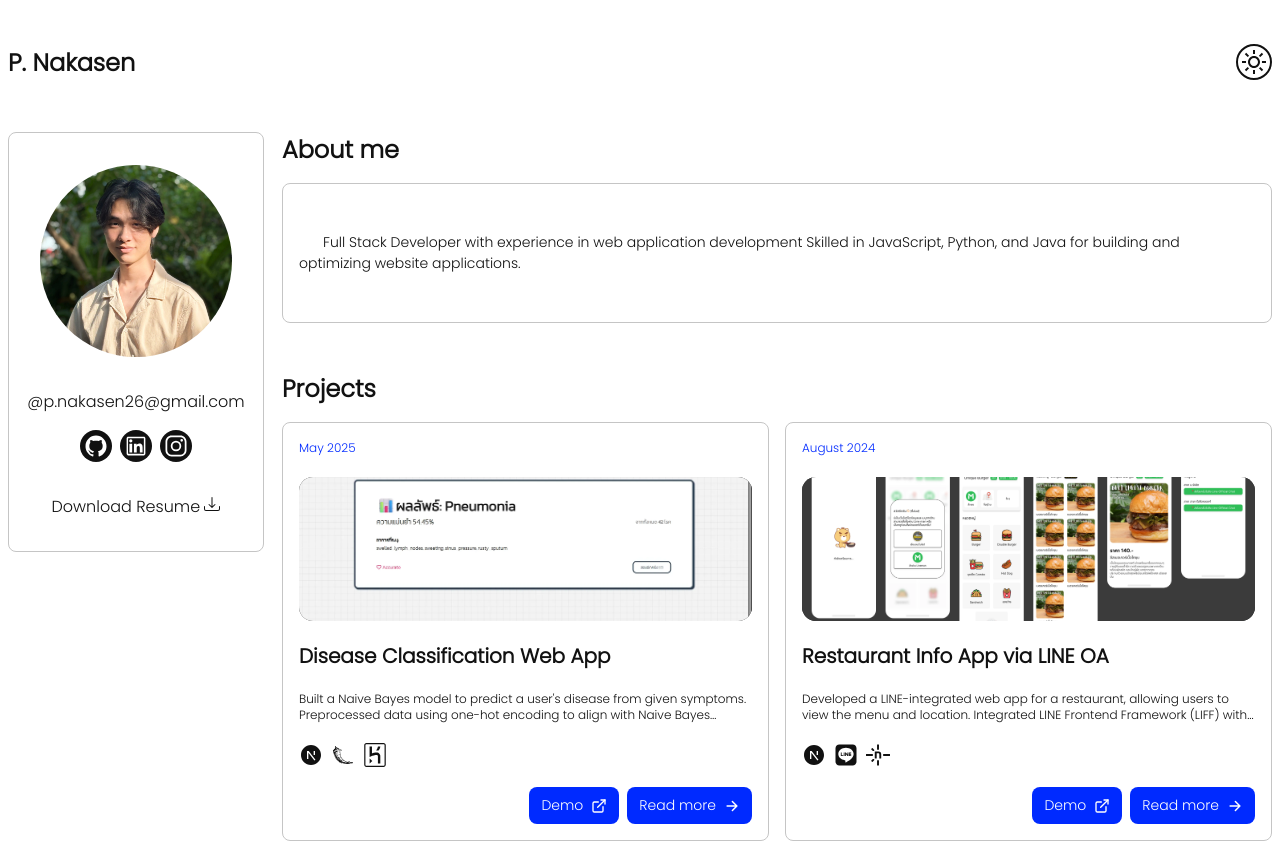
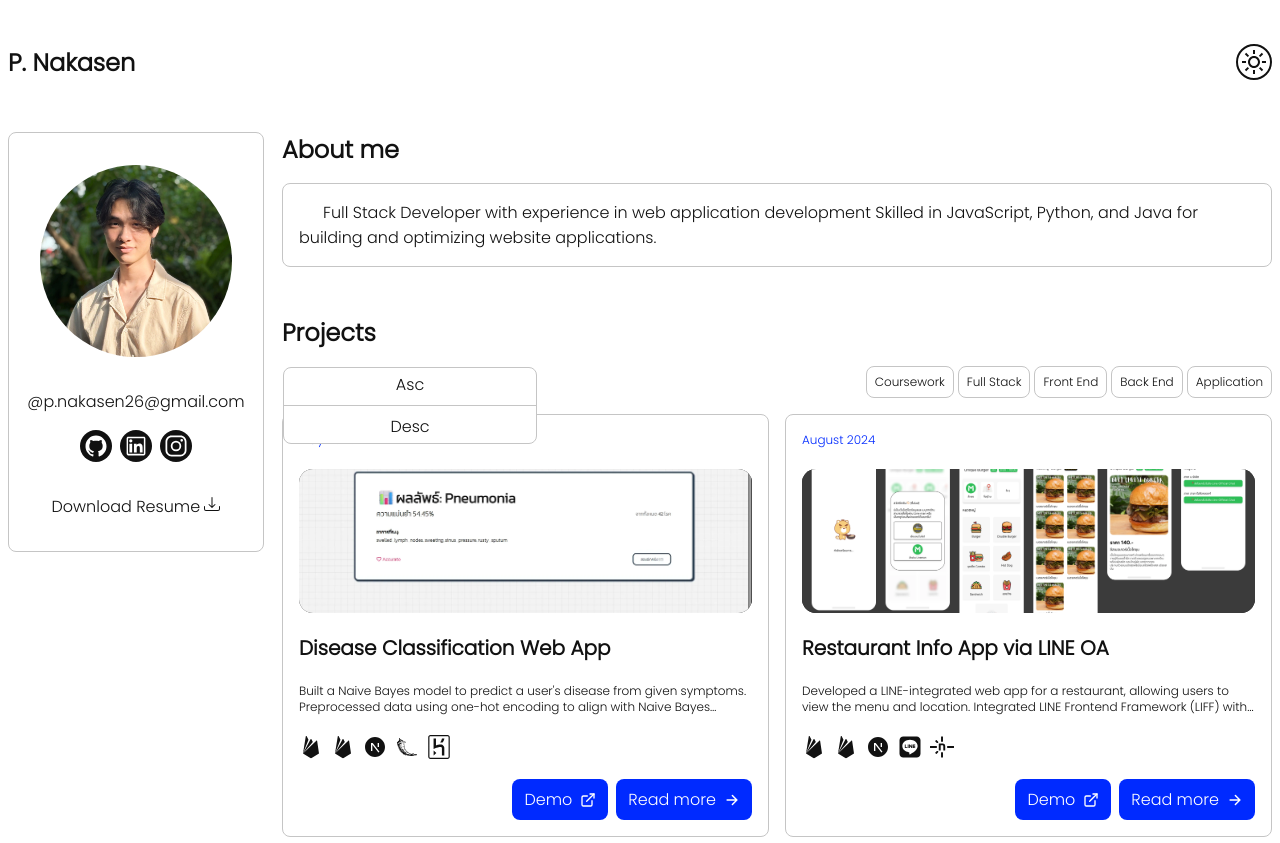
Before and after one commit to Nakkasenp65/nakasen-portfolio, a Next.js app: page / in a window 1280 px wide. Shown: the top 843 px of the page. Built offline with nearby package versions, Linux system fonts and the light colour scheme.

Commit message:
add filter and date sorter

```diff
--- a/src/app/globals.css
+++ b/src/app/globals.css
@@ -80,7 +80,7 @@ a {
 }
 
 p {
-  font-size: 0.875rem;
+  font-size: 0.75rem;
 }
 
 /* Tablet Styles (min-width: 375px) */
@@ -100,6 +100,9 @@ p {
   h4 {
     font-size: 1.125rem;
   }
+  p {
+    font-size: 1rem;
+  }
 }
 
 /* PC Styles (min-width: 1024px) */
--- a/src/app/page.module.css
+++ b/src/app/page.module.css
@@ -38,6 +38,6 @@
 
 @media (min-width: 1440px) {
   .wrapper {
-    max-width: 1920px;
+    max-width: 1440px;
   }
 }
--- a/src/component/AboutMe/AboutMe.module.css
+++ b/src/component/AboutMe/AboutMe.module.css
@@ -6,13 +6,13 @@
 
 .border {
   border-radius: 0.5rem;
-  padding: 3rem 1rem;
+  padding: 1rem 1rem;
   border: 1px solid var(--border);
 }
 
 .paragraph {
   display: flex;
-  text-indent: 24px;
+  text-indent: 1.5rem;
 }
 
 .indentation {
--- a/src/component/Collection/Collection.jsx
+++ b/src/component/Collection/Collection.jsx
@@ -1,13 +1,74 @@
+"use client";
 import { PROJECTS } from "@/utils/PROJECTS";
 import Project from "../Project/Project";
 
 import s from "./Collection.module.css";
+import { useState } from "react";
+import Dropdown from "../Dropdown/Dropdown";
+
 export default function Collection() {
+  let tags = [
+    "Coursework",
+    "Full Stack",
+    "Front End",
+    "Back End",
+    "Application",
+  ];
+
+  const [activeTag, setActiveTag] = useState("");
+  const [sortOrder, setSortOrder] = useState("desc");
+  function projectSorting() {}
+
+  function handleTag(currentTag) {
+    if (activeTag === currentTag) setActiveTag("");
+    else setActiveTag(currentTag);
+  }
+
+  function parseDateString(dateStr) {
+    const [monthStr, yearStr] = dateStr.split(" ");
+    const month = new Date(`${monthStr} 1, 2000`).getMonth(); // Normalize month string
+    const year = parseInt(yearStr, 10);
+    return new Date(year, month); // Construct a Date object
+  }
+
+  function sortProjects(projects, order) {
+    return [...projects].sort((a, b) => {
+      const dateA = parseDateString(a.date);
+      const dateB = parseDateString(b.date);
+      return order === "asc" ? dateA - dateB : dateB - dateA;
+    });
+  }
+
+  const filteredAndSortedProjects = sortProjects(
+    PROJECTS.filter((project) =>
+      activeTag
+        ? project.techStack.some((tech) => tech.includes(activeTag))
+        : true
+    ),
+    sortOrder
+  );
+
   return (
     <div className={s.wrapper}>
       <h2>Projects</h2>
+      <div className={s.filter}>
+        <div className={s.sorter}>
+          <Dropdown setSortOrder={setSortOrder} sortOrder={sortOrder} />
+        </div>
+        <div className={s.tags}>
+          {tags.map((tag) => (
+            <span
+              key={tag}
+              className={`${s.tag} ${activeTag === tag ? s.active : null}`}
+              onClick={() => handleTag(tag)}
+            >
+              {tag}
+            </span>
+          ))}
+        </div>
+      </div>
       <div className={s.container}>
-        {PROJECTS.map((project) => (
+        {filteredAndSortedProjects.map((project) => (
           <Project
             projectId={project.id}
             key={project.id}
--- a/src/component/Collection/Collection.module.css
+++ b/src/component/Collection/Collection.module.css
@@ -10,10 +10,69 @@
   gap: 1.125rem;
 }
 
+.filter {
+  display: flex;
+  flex-direction: column;
+  gap: 0.5rem;
+}
+
+.tags {
+  display: flex;
+  flex-wrap: wrap;
+  justify-content: flex-start;
+  gap: 0.25rem;
+}
+
+.tag {
+  padding: 0.25rem 0.5rem;
+  border-radius: 0.5rem;
+  font-size: 12px;
+  color: var(--fg);
+  border: 1px solid var(--border);
+  transition: ease-in-out 300ms;
+  display: flex;
+  align-items: center;
+  justify-content: center;
+  -webkit-user-select: none;
+  -ms-user-select: none;
+  user-select: none;
+  cursor: pointer;
+}
+
+.sorter {
+  width: 100%;
+  justify-self: end;
+  flex-grow: 1;
+  flex-shrink: 0;
+}
+
+.active {
+  cursor: pointer;
+  padding: 0.25rem 0.625rem;
+  border-radius: 0.5rem;
+  background-color: var(--primary);
+  border: 1px solid var(--primary);
+
+  color: white;
+  transition: ease-in-out 300ms;
+
+  -webkit-user-select: none;
+  -ms-user-select: none;
+  user-select: none;
+}
+
 @media (min-width: 768px) {
   .container {
     display: grid;
     grid-template-columns: repeat(auto-fill, minmax(350px, 1fr));
     gap: 1rem;
   }
+
+  .filter {
+    flex-direction: row;
+  }
+
+  .sorter {
+    width: min-content;
+  }
 }
--- /dev/null
+++ b/src/component/Dropdown/Dropdown.jsx
@@ -0,0 +1,38 @@
+"use client";
+import { useState } from "react";
+import s from "./Dropdown.module.css";
+import { GoTriangleDown } from "react-icons/go";
+export default function Dropdown({ item = "Date", setSortOrder, sortOrder }) {
+  const [isOpen, setIsOpen] = useState(true);
+
+  return (
+    <>
+      {isOpen ? (
+        <div
+          className={`${s.select} ${isOpen ? s.hidden : null}`}
+          onClick={() => setIsOpen(!isOpen)}
+        >
+          <div className={s.items}>
+            <span className={s.item} onClick={() => setSortOrder("asc")}>
+              Asc
+            </span>
+            <hr className={s.line} />
+            <span className={s.item} onClick={() => setSortOrder("desc")}>
+              Desc
+            </span>
+          </div>
+        </div>
+      ) : (
+        <div className={s.select} onClick={() => setIsOpen(!isOpen)}>
+          <div className={s.item}>Sort by {item}</div>
+          <div className={s.icon}>
+            {sortOrder}
+            <GoTriangleDown
+              className={`${s.triangle} ${isOpen ? s.active : null}`}
+            />
+          </div>
+        </div>
+      )}
+    </>
+  );
+}
--- /dev/null
+++ b/src/component/Dropdown/Dropdown.module.css
@@ -0,0 +1,60 @@
+.select {
+  position: relative;
+  font-size: 16px;
+  padding: 2px 10px;
+  width: 100%;
+  height: 2rem;
+  border: 1px solid var(--border);
+  border-radius: 0.5rem;
+  display: flex;
+  align-items: center;
+  justify-content: space-between;
+  -webkit-user-select: none;
+  -ms-user-select: none;
+  user-select: none;
+  cursor: pointer;
+}
+
+.items {
+  position: absolute;
+  display: flex;
+  flex-direction: column;
+  align-items: center;
+  gap: 4px;
+  width: 100%;
+  top: 0;
+  left: 0;
+  border-radius: 0.5rem;
+  background-color: var(--bg);
+  border: solid 1px var(--border);
+}
+
+.hidden {
+  border: solid 1px var(--bg);
+}
+
+.item {
+  display: flex;
+  justify-content: center;
+  width: 100%;
+  padding: 4px 0;
+}
+
+.icon {
+  display: flex;
+  align-items: center;
+  justify-content: center;
+}
+
+.line {
+  width: 100%;
+  border: none;
+  border-top: 1px solid var(--border);
+}
+
+@media (min-width: 768px) {
+  .select {
+    gap: 1rem;
+    width: 16rem;
+  }
+}
--- a/src/component/Navbar/Navbar.module.css
+++ b/src/component/Navbar/Navbar.module.css
@@ -33,7 +33,7 @@
 @media (min-width: 1440px) {
   .navbar {
     margin: 0 auto;
-    max-width: 1920px;
+    max-width: 1440px;
     padding: 2.25rem 0;
   }
 }
--- a/src/utils/PROJECTS.js
+++ b/src/utils/PROJECTS.js
@@ -6,7 +6,13 @@ export const PROJECTS = [
     name: "Disease Classification Web App",
     description:
       "Built a Naive Bayes model to predict a user's disease from given symptoms. Preprocessed data using one-hot encoding to align with Naive Bayes requirements. Designed the frontend to extract symptom categories, matching them to likely disease outcomes. Deployed on Heroku with Flask backend, model embedded directly in the project.",
-    techStack: ["Next.js (React)", "Flask (REST API & Model)", "Heroku"],
+    techStack: [
+      "Coursework",
+      "Full Stack",
+      "Next.js (React)",
+      "Flask (REST API & Model)",
+      "Heroku",
+    ],
     projectDemoLink: "https://my-diagnose-frontend.vercel.app/",
     sourceCode: "https://github.com/Nakkasenp65/my-diagnose-backend.git",
   },
@@ -17,7 +23,13 @@ export const PROJECTS = [
     name: "Restaurant Info App via LINE OA",
     description:
       "Developed a LINE-integrated web app for a restaurant, allowing users to view the menu and location. Integrated LINE Frontend Framework (LIFF) with a custom frontend using Next.js. The team handled rich menu configuration. Deployed on Netlify. Check out the line official account through the QRCode or try the demo link.",
-    techStack: ["Next.js (React)", "LIFF", "Netlify"],
+    techStack: [
+      "Coursework",
+      "Front End",
+      "Next.js (React)",
+      "LIFF",
+      "Netlify",
+    ],
     projectDemoLink: "https://effortless-donut-fe1b72.netlify.app/",
     sourceCode: "https://github.com/Nakkasenp65/next-liff-burger-shop.git",
   },
@@ -28,7 +40,7 @@ export const PROJECTS = [
     name: "Blog CRUD Web App",
     description:
       "Created a simple web blog as a class project to demonstrate CRUD operations. Implemented with Next.js and MongoDB, focusing on backend interaction and UI state handling. Not deployed publicly.",
-    techStack: ["Next.js (React)", "MongoDB"],
+    techStack: ["Coursework", "Full Stack", "Next.js (React)", "MongoDB"],
     projectDemoLink: "",
     sourceCode: "https://github.com/Nakkasenp65/nextjs-web-blog",
   },
@@ -39,7 +51,13 @@ export const PROJECTS = [
     name: "Face Recognition Attendance System",
     description:
       "Built a face recognition system in Python to manage class attendance. Integrated with Firebase Firestore to handle real-time data syncing. Project was experimental and not actively deployed.",
-    techStack: ["Python", "OpenCV", "Firebase Firestore"],
+    techStack: [
+      "Coursework",
+      "Application",
+      "Python",
+      "OpenCV",
+      "Firebase Firestore",
+    ],
     projectDemoLink: "",
     sourceCode:
       "https://github.com/Nakkasenp65/face-recognition-attendance.git",
@@ -51,7 +69,7 @@ export const PROJECTS = [
     name: "React Investment Calculator (Udemy Course)",
     description:
       "This is a react project from Udemy course. Implement react createContext instead of state lifting in the Udemy section.",
-    techStack: ["React"],
+    techStack: ["Coursework", "React"],
     projectDemoLink: "",
     sourceCode: "https://github.com/Nakkasenp65/react-investment-calculator",
   },
```
